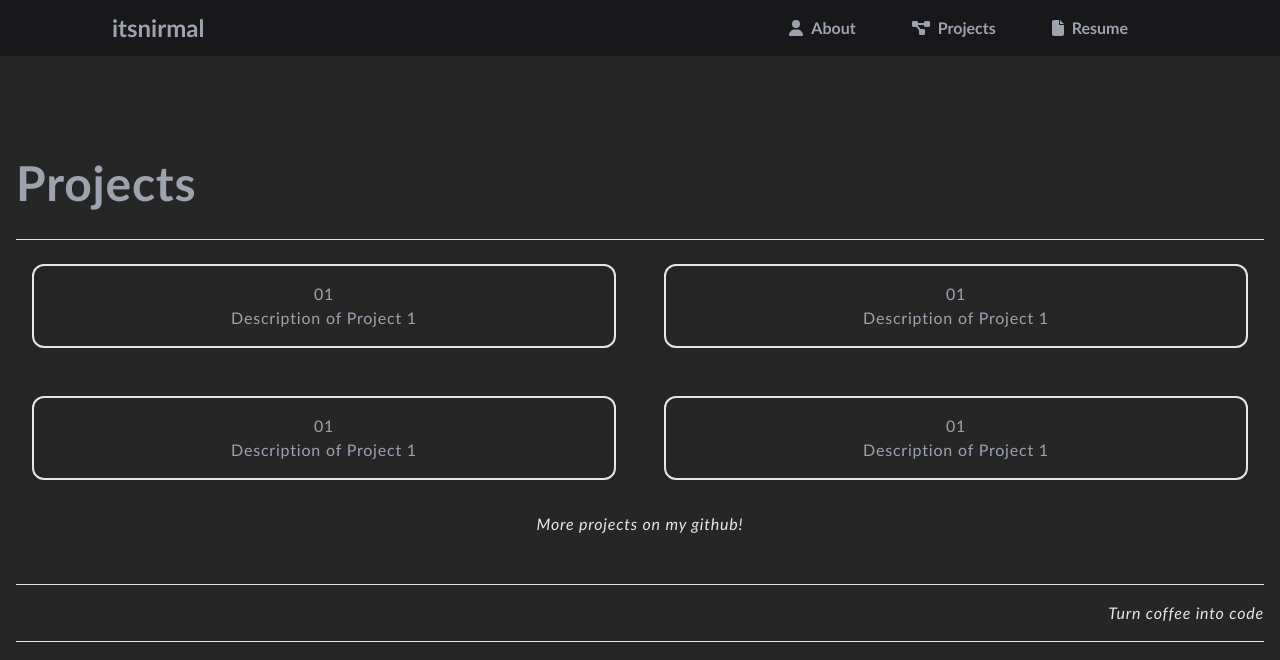
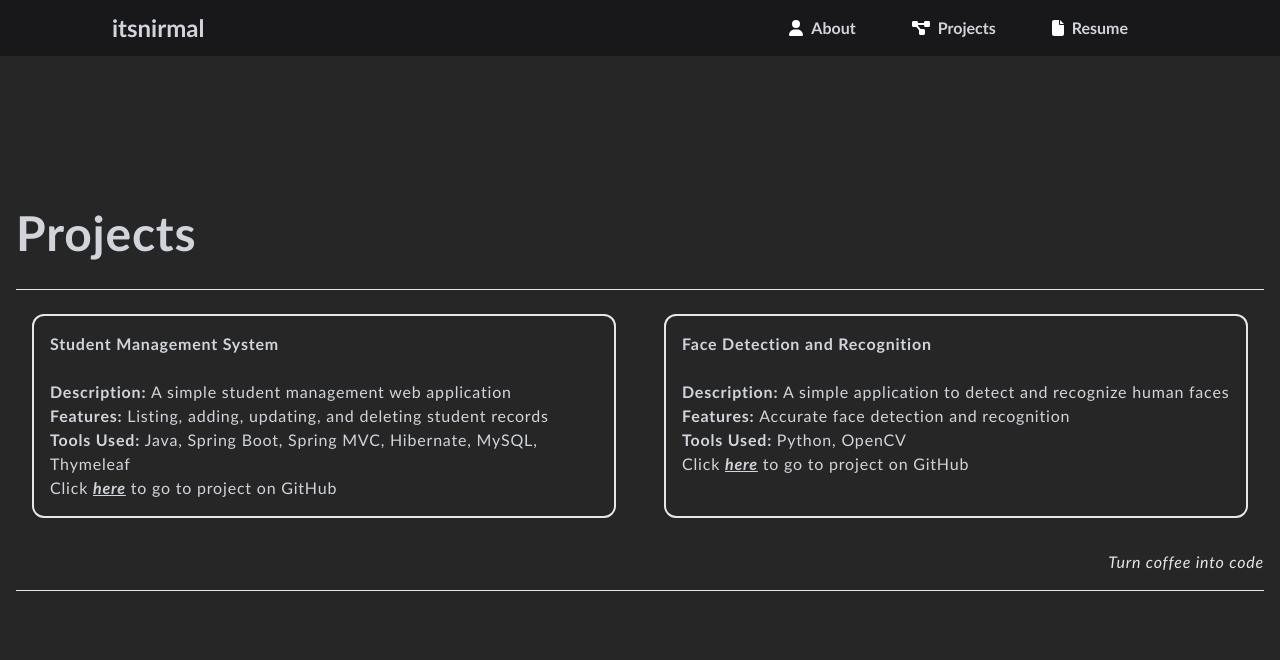
Before and after one commit to itsnirmal/Portfolio, a React (Create React App) app: page /Projects in a window 1280 px wide. Shown: the top 660 px of the page. Built offline with nearby package versions, Linux system fonts and the light colour scheme.

Commit message:
Changes in projects page

```diff
--- a/src/App.js
+++ b/src/App.js
@@ -7,7 +7,7 @@ import Navbar from './components/Navbar.js';
 
 function App() {
   return (
-    <main className='bg-neutral-800 w-screen h-screen text-gray-400 font-ser'>
+    <main className='bg-neutral-800 w-screen h-screen text-gray-300 font-ser'>
           <Navbar />
           <Routes>
                   <Route exact path="/" element={<Default />} />
--- a/src/components/About.js
+++ b/src/components/About.js
@@ -10,13 +10,13 @@ const About = () => {
                     My name is <span className="text-gray-200 font-bold">Nirmal Gautam</span>.<br />
                     I am a <span className="text-gray-200 font-bold">Computer Science Junior</span>.<br />
                     I like <span className="text-gray-200 font-bold">Software Development</span>.<br />
-                    Feel free to check out <span className="text-gray-200 font-bold italic underline hover:text-orange-300">
+                    Feel free to check out <span className="text-gray-200 font-bold italic underline hover:text-orange-200">
                                                     <Link to = "/projects">
                                                         my projects
                                                     </Link>
                                             </span>.<br />
                 </p>
-                <hr className= "mt-3 mb-2 sm:mb-4"></hr>
+
                 <p className="text-right font-serif italic text-gray-200">Turn coffee into code</p>
                 <hr className= "mt-2 sm:mt-4"></hr>
 
--- a/src/components/Navbar.js
+++ b/src/components/Navbar.js
@@ -5,19 +5,19 @@ import { faUser, faDiagramProject, faFile } from '@fortawesome/free-solid-svg-ic
 const Navbar = () => (
     <div className = "bg-zinc-900 w-screen h-14 top-0 z-3 absolute flex items-center">
         <Link className = "block px-14 py-auto" to = "/">
-            <span className="transition-all ease-in-out delay-150 block mx-14 my-auto font-bold text-2xl hover:text-orange-300">itsnirmal</span>
+            <span className="transition-all ease-in-out delay-150 block mx-14 my-auto font-bold text-2xl hover:scale-110">itsnirmal</span>
         </Link>
         <nav className='space-x-12 absolute right-0 pr-24 mr-12'>
-            <NavLink className = "transition-all ease-in-out delay-150 hover:text-orange-300" exact = "true" to = "/about">
-                <FontAwesomeIcon icon = {faUser} color = "orange-300" />
+            <NavLink className = "transition-all ease-in-out delay-150 hover:underline" exact = "true" to = "/about">
+                <FontAwesomeIcon icon = {faUser} color = "white" />
                 <span className="mx-2 my-auto font-bold">About</span>
             </NavLink>
-            <NavLink className = "transition-all ease-in-out delay-150 hover:text-orange-300" exact = "true" to = "/projects">
-                <FontAwesomeIcon icon={faDiagramProject} color = "orange-300" />
+            <NavLink className = "transition-all ease-in-out delay-150 hover:underline" exact = "true" to = "/projects">
+                <FontAwesomeIcon icon={faDiagramProject} color = "white" />
                 <span className="mx-2 my-auto font-bold">Projects</span>
             </NavLink>
-            <a className = "transition-all ease-in-out delay-150 hover:text-orange-300" target = "_blank" rel = "noreferrer" href="https://www.linkedin.com/in/nirmal-gautam/details/featured/1707151875814/single-media-viewer/?profileId=ACoAADR_d_0BmHHZlm7jmq8DrLbrR8w3Ani0Pa4">
-            <FontAwesomeIcon icon={faFile} color = "orange-300" />
+            <a className = "transition-all ease-in-out delay-150 hover:underline5" target = "_blank" rel = "noreferrer" href="https://www.linkedin.com/in/nirmal-gautam/details/featured/1707151875814/single-media-viewer/?profileId=ACoAADR_d_0BmHHZlm7jmq8DrLbrR8w3Ani0Pa4">
+            <FontAwesomeIcon icon={faFile} color = "white" />
             <span className="mx-2 my-auto font-bold">Resume</span>
             </a>
         </nav>
--- a/src/components/Projects.js
+++ b/src/components/Projects.js
@@ -6,38 +6,45 @@ const Projects = () => {
             <span className="font-bold text-5xl">Projects</span>
             <hr className="mt-8 mb-2" />
             <ul className="p-4 max-w grid lg:grid-cols-2 grid-cols-1 gap-12">
+                    <li className="p-4 text-left transition ease-in-out delay-100 border-2 rounded-xl text-gray-300 hover:text-black hover:border-black hover:bg-gray-200 hover:scale-105 cursor-pointer">
+                       <p className = "">
+                            <span className='font-extrabold'> Student Management System </span>
+                            <br/>
+                            <br/>
+                            <span className='font-extrabold'> Description: </span>
+                             A simple student management web application <br/>
+                             <span className='font-extrabold'> Features: </span>
+                             Listing, adding, updating, and deleting student records <br/>
+                            <span className='font-extrabold'>Tools Used: </span>
+                             Java, Spring Boot, Spring MVC, Hibernate, MySQL, Thymeleaf
+                        </p>
 
-                <a target = "_blank" rel = "noreferrer" href="https://github.com/itsnirmal">
-                    <li className="p-4 text-center transition ease-in-out delay-100 border-2 rounded-xl hover:text-black hover:border-black hover:bg-orange-300 hover:scale-105 cursor-pointer">
-                        01
-                        <p>Description of Project 1</p>
+                        <a target = "_blank" rel = "noreferrer" href="https://github.com/itsnirmal/Student-Management-System">
+                            Click <span className='font-bold underline italic'>here</span> to go to project on GitHub
+                         </a>
                     </li>
-                </a>
 
-                <a target = "_blank" rel = "noreferrer" href="https://github.com/itsnirmal">
-                    <li className="p-4 text-center transition ease-in-out delay-100 border-2 rounded-xl hover:text-black hover:border-black hover:bg-orange-300 hover:scale-105 cursor-pointer">
-                        01
-                        <p>Description of Project 1</p>
+                    <li className="p-4 text-left transition ease-in-out delay-100 border-2 rounded-xl text-gray-300 hover:text-black hover:border-black hover:bg-gray-200 hover:scale-105 cursor-pointer">
+                       <p className = "">
+                            <span className='font-extrabold'> Face Detection and Recognition </span>
+                            <br/>
+                            <br/>
+                            <span className='font-extrabold'> Description: </span>
+                             A simple application to detect and recognize human faces<br/>
+                             <span className='font-extrabold'> Features: </span>
+                             Accurate face detection and recognition <br/>
+                            <span className='font-extrabold'>Tools Used: </span>
+                             Python, OpenCV
+                        </p>
+
+                        <a target = "_blank" rel = "noreferrer" href="https://github.com/itsnirmal/Face-Recognition-with-Python-and-OpenCV">
+                            Click <span className='font-bold underline italic'>here</span> to go to project on GitHub
+                         </a>
                     </li>
-                </a>
 
-                <a target = "_blank" rel = "noreferrer" href="https://github.com/itsnirmal">
-                    <li className="p-4 text-center transition ease-in-out delay-100 border-2 rounded-xl hover:text-black hover:border-black hover:bg-orange-300 hover:scale-105 cursor-pointer">
-                        01
-                        <p>Description of Project 1</p>
-                    </li>
-                </a>
 
-                <a target = "_blank" rel = "noreferrer" href="https://github.com/itsnirmal">
-                    <li className="p-4 text-center transition ease-in-out delay-100 border-2 rounded-xl hover:text-black hover:border-black hover:bg-orange-300 hover:scale-105 cursor-pointer">
-                        01
-                        <p>Description of Project 1</p>
-                    </li>
-                </a>
 
             </ul>
-            <p className="p-4 text-center font-serif italic text-gray-200">More projects on my github!</p>
-            <hr className="mt-8" />
             <p className="pt-4 text-right font-serif italic text-gray-200">Turn coffee into code</p>
             <hr className="mt-4" />
         </div>
```
